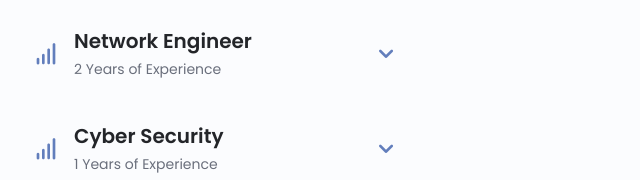
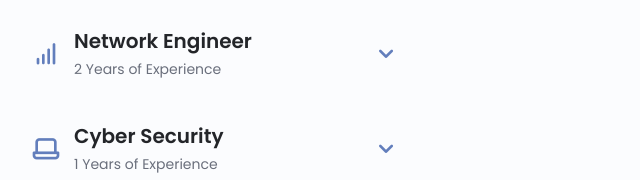
Before and after one commit to Psyalbanna/pasya, a plain HTML site: page index.html in a window 1280 px wide. Shown: the part 2000-2180 px from the top of the page, 226-866 px from the left. Drawn offline with nearby package versions, Linux system fonts and the light colour scheme.

Commit message:
Update index.html

```diff
--- a/index.html
+++ b/index.html
@@ -286,10 +286,10 @@
 
                             </div>
                         </div>
-                        <!--==================== SKILLS 3 ====================-->
+                        <!--==================== SKILLS 4 ====================-->
                         <div class="skills__content skills__close">
                             <div class="skills__header">
-                                <i class="uil uil-signal skills__icon"></i>
+                                <i class="uil uil-laptop skills__icon"></i>
 
                                 <div>
                                     <h1 class="skills__title">Cyber Security</h1>
```
